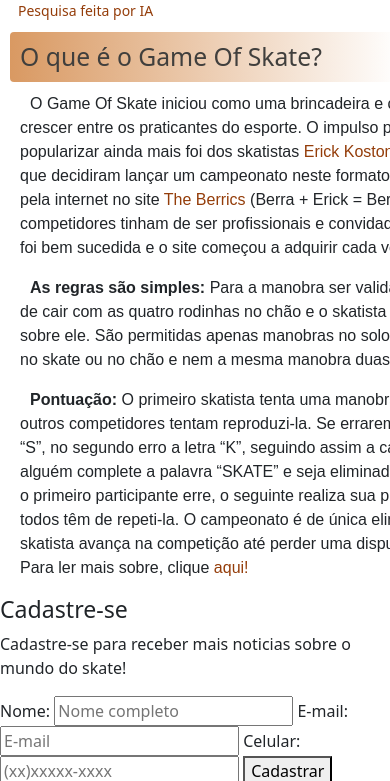
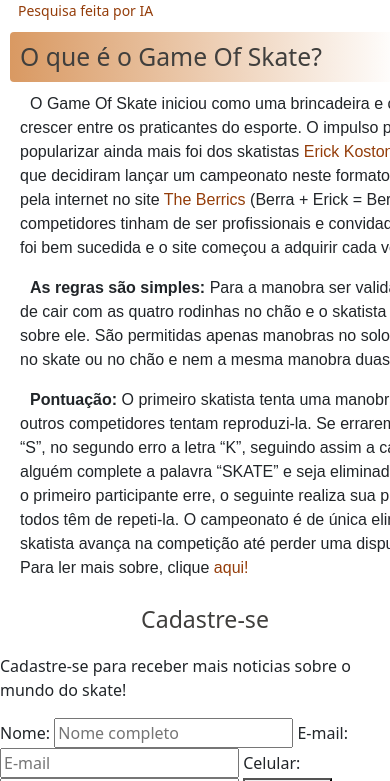
Before and after one commit to MatheusMartinsN1/sitesobreskate, a website: page index.html in a window 390 px wide. Shown: the part 3267-4048 px from the top of the page. Drawn offline with Linux system fonts and the light colour scheme.

Commit message:
Ajustando a responsividade do mobile

```diff
--- a/index.html
+++ b/index.html
@@ -86,20 +86,20 @@
         </article>
         <article class="main__articles">
             <div>
-                    <h2>O que é o Game Of Skate?</h2>
-                    <p>O Game Of Skate iniciou como uma brincadeira e começou a crescer entre os praticantes do esporte. O impulso para o Game se popularizar ainda mais foi dos skatistas <a href="https://pt.wikipedia.org/wiki/Eric_Koston" target="_blank" rel="external">Erick Koston</a> e <a href="https://en.wikipedia.org/wiki/Steve_Berra" target="_blank">Steve Berra</a>, que decidiram lançar um campeonato neste formato e transmiti-lo pela internet no site <a href="https://theberrics.com/" target="_blank" rel="external">The Berrics</a> (Berra + Erick = Berrics). Os competidores tinham de ser profissionais e convidados. A transmissão foi bem sucedida e o site começou a adquirir cada vez mais acessos</p>
-                    <p><strong>As regras são simples:</strong> Para a manobra ser validada o skate tem de cair com as quatro rodinhas no chão e o skatista com os dois pés sobre ele. São permitidas apenas manobras no solo. Não vale mãos no skate ou no chão e nem a mesma manobra duas vezes seguida.</p>
-                    <p><strong>Pontuação:</strong> O primeiro skatista tenta uma manobra, e se acertar os outros competidores tentam reproduzi-la. Se errarem, recebem a letra “S”, no segundo erro a letra “K”, seguindo assim a cada erro até que alguém complete a palavra “SKATE” e seja eliminado do Game. Caso o primeiro participante erre, o seguinte realiza sua própria manobra e todos têm de repeti-la. O campeonato é de única eliminação, então o skatista avança na competição até perder uma disputa. <br> Para ler mais sobre, clique <a href="https://www.seliganamusica.com/gameofskate/" target="_blank" rel="external" title="Pesquisa feita aqui">aqui!</a></p>
+                <h2>O que é o Game Of Skate?</h2>
+                <p>O Game Of Skate iniciou como uma brincadeira e começou a crescer entre os praticantes do esporte. O impulso para o Game se popularizar ainda mais foi dos skatistas <a href="https://pt.wikipedia.org/wiki/Eric_Koston" target="_blank" rel="external">Erick Koston</a> e <a href="https://en.wikipedia.org/wiki/Steve_Berra" target="_blank">Steve Berra</a>, que decidiram lançar um campeonato neste formato e transmiti-lo pela internet no site <a href="https://theberrics.com/" target="_blank" rel="external">The Berrics</a> (Berra + Erick = Berrics). Os competidores tinham de ser profissionais e convidados. A transmissão foi bem sucedida e o site começou a adquirir cada vez mais acessos</p>
+                <p><strong>As regras são simples:</strong> Para a manobra ser validada o skate tem de cair com as quatro rodinhas no chão e o skatista com os dois pés sobre ele. São permitidas apenas manobras no solo. Não vale mãos no skate ou no chão e nem a mesma manobra duas vezes seguida.</p>
+                <p><strong>Pontuação:</strong> O primeiro skatista tenta uma manobra, e se acertar os outros competidores tentam reproduzi-la. Se errarem, recebem a letra “S”, no segundo erro a letra “K”, seguindo assim a cada erro até que alguém complete a palavra “SKATE” e seja eliminado do Game. Caso o primeiro participante erre, o seguinte realiza sua própria manobra e todos têm de repeti-la. O campeonato é de única eliminação, então o skatista avança na competição até perder uma disputa. <br> Para ler mais sobre, clique <a href="https://www.seliganamusica.com/gameofskate/" target="_blank" rel="external" title="Pesquisa feita aqui">aqui!</a></p>
             </div>
         </article>
     </main>
 
-    <footer class=".footer">
-        <div class=".footer__cadastro">
+    <footer class="footer">
+        <div class="footer__container">
             <h3>Cadastre-se</h3>
             <p>Cadastre-se para receber mais noticias sobre o mundo do skate!<p>
 
-            <form method="post" autocomplete="on">
+            <form class="footer__container__cadastro" method="post" autocomplete="on">
 
                 <label for="nome">Nome: </label>
                 <input type="text" name="nome" id="nome" placeholder="Nome completo" required minlength="5" maxlength="25">
--- a/src/styles/mobile.scss
+++ b/src/styles/mobile.scss
@@ -23,10 +23,10 @@
     .nav {
         display: block;
 
-        .nav__links {
+        &__links {
             margin: 0px auto;
 
-            .nav__item {
+            &__item {
                 text-align: center;
             }
         }
@@ -81,3 +81,21 @@
         }
     }
 }
+
+.footer {
+
+    &__container {
+
+        h3 {
+            color: variaveis.$corDoSubTitulo;
+            margin: 10px;
+            width: 100%;
+            padding: 10px;
+            text-align: center;
+        }
+
+        &__cadastro {
+
+        }
+    }
+}
```
Also changed, not shown: build/styles/main.css, build/styles/mobile.css, 2 other files.
